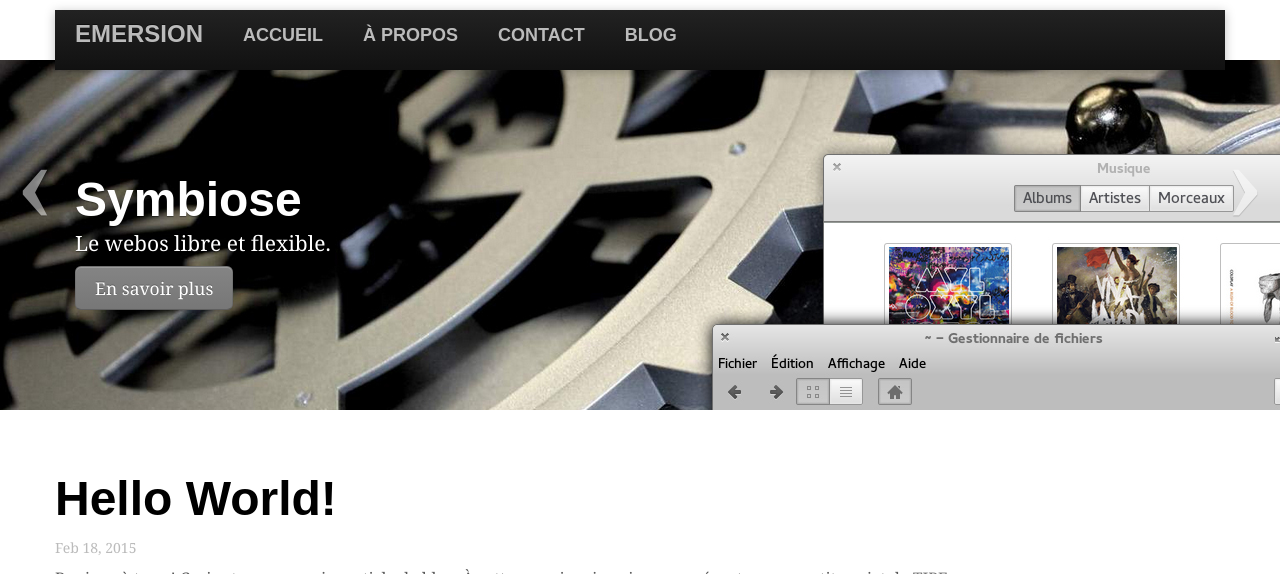
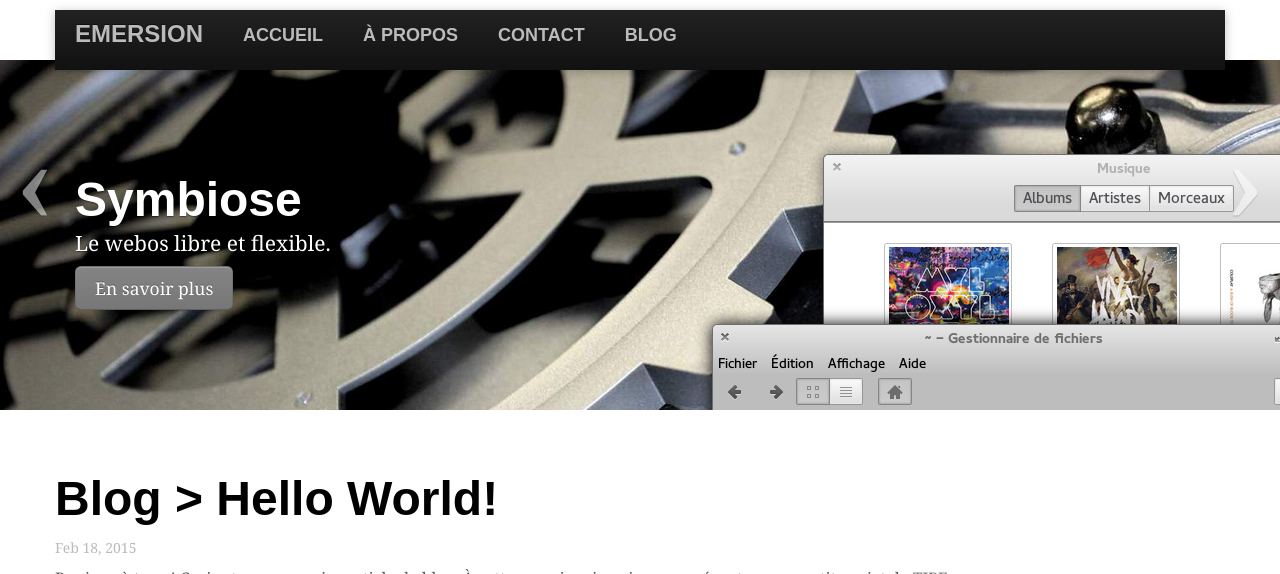
Before and after one commit to emersion/emersion.github.io, a Jekyll site: the page built from _posts/2015-02-18-hello-world.md, in a window 1280 px wide and 900 px high, cut to the strip 0-574 px from the top of the window. Built offline with Jekyll 4.4.1, drawn with Linux system fonts in a browser that asks for light colours; some web fonts are replaced; Markdown is read by kramdown in place of the engine named in the settings; comment, search, counter and statistics services are not loaded; some of the changed lines change nothing that is shown.

Commit message:
Adds disqus comments, adds blog breadcrumb

```diff
--- a/_layouts/post.html
+++ b/_layouts/post.html
@@ -4,7 +4,7 @@
 
 <div class="post">
   <header class="post-header">
-    <h1 class="post-title">{{ page.title }}</h1>
+    <h1 class="post-title"><a href="{{ '/blog/' | prepend: site.baseurl }}">Blog</a> &gt; {{ page.title }}</h1>
     <p class="post-meta muted">{{ page.date | date: "%b %-d, %Y" }}{% if page.author %} • {{ page.author }}{% endif %}{% if page.meta %} • {{ page.meta }}{% endif %}</p>
   </header>
 
@@ -21,4 +21,19 @@
 	<li><a href="{{ page.next.url }}" title="{{ page.next.title }}">Article suivant</a></li>
 	{% endif %}
   </ul>
+
+  <div id="disqus_thread"></div>
+
+  <script type="text/javascript">
+  /* * * CONFIGURATION VARIABLES * * */
+  var disqus_shortname = 'emersion-fr';
+
+  /* * * DON'T EDIT BELOW THIS LINE * * */
+  (function() {
+    var dsq = document.createElement('script'); dsq.type = 'text/javascript'; dsq.async = true;
+    dsq.src = '//' + disqus_shortname + '.disqus.com/embed.js';
+    (document.getElementsByTagName('head')[0] || document.getElementsByTagName('body')[0]).appendChild(dsq);
+  })();
+  </script>
+  <noscript>Please enable JavaScript to view the <a href="https://disqus.com/?ref_noscript" rel="nofollow">comments powered by Disqus.</a></noscript>
 </div>
```
